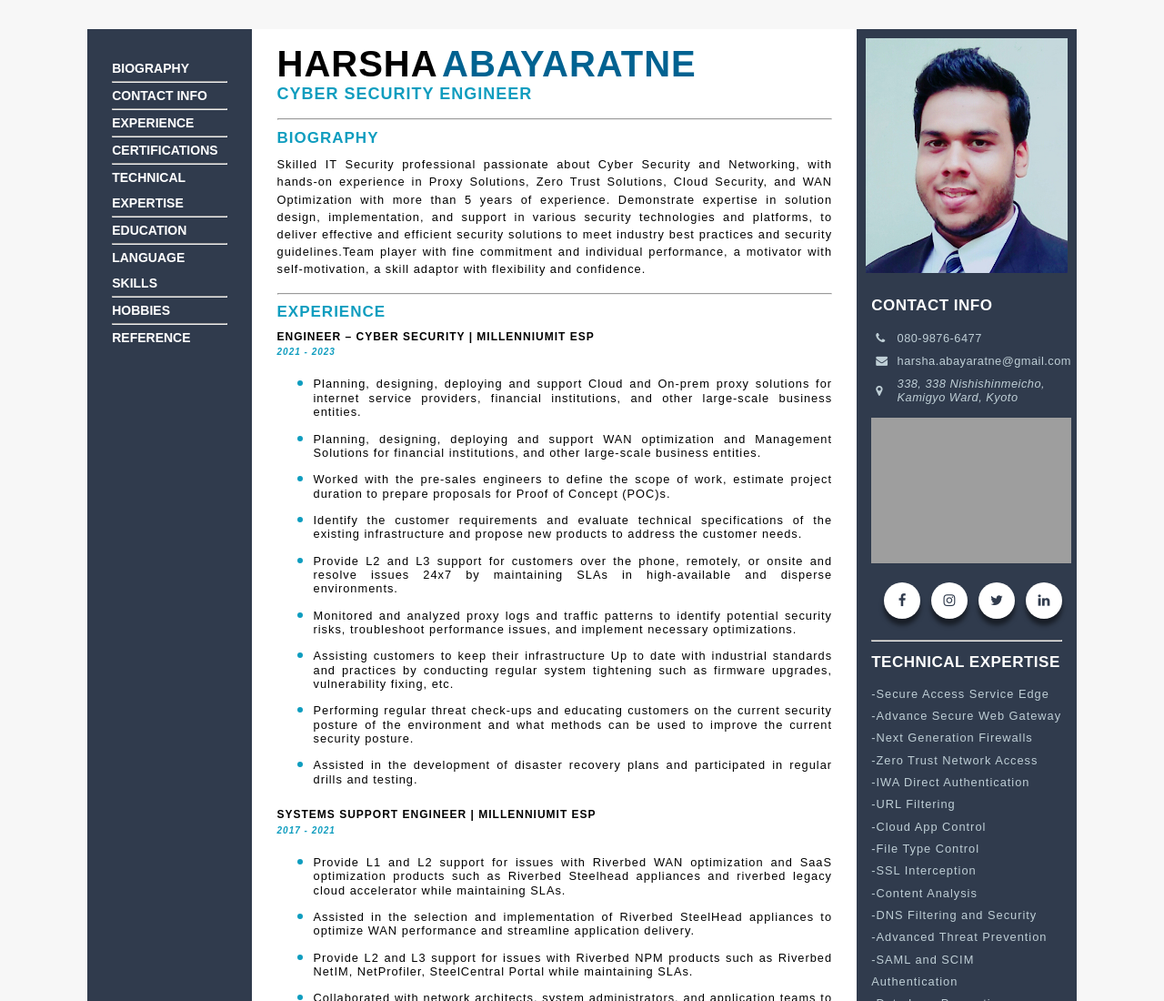
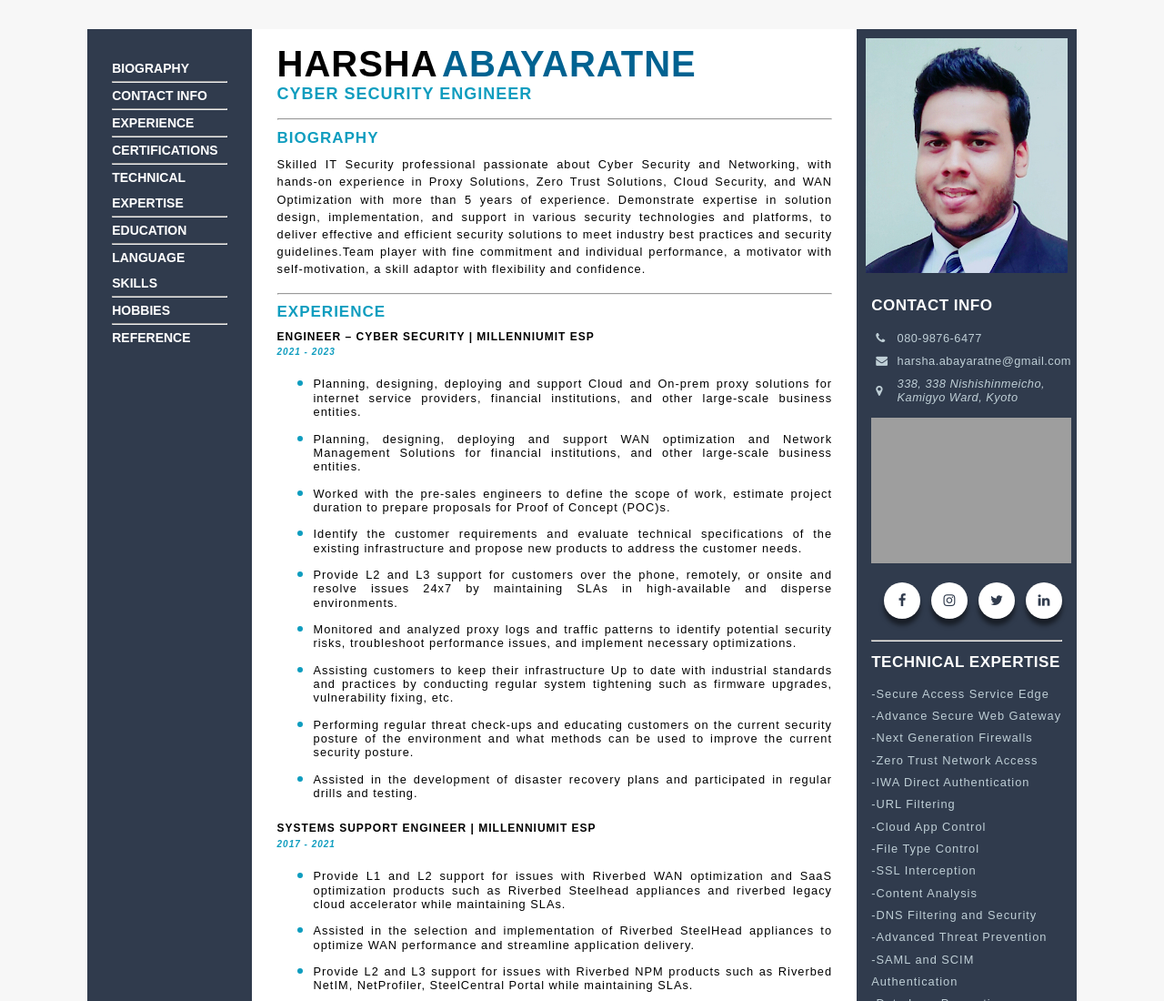
Before and after one commit to harshaa93/web-programming, a plain HTML site: page index.html in a window 1280 px wide. Shown: the top 1100 px of the page at 91% size. Drawn offline with Linux system fonts and the light colour scheme; grey boxes are pictures that could not be loaded.

Commit message:
index.html

```diff
--- a/index.html
+++ b/index.html
@@ -57,7 +57,7 @@
                     <p class="job-year"><i>2021 - 2023</i></p>
                     <ul class="list-1">
                         <li>Planning, designing, deploying and support Cloud and On-prem proxy solutions for internet service providers, financial institutions, and other large-scale business entities.</li>
-                        <li>Planning, designing, deploying and support WAN optimization and Management Solutions for financial institutions, and other large-scale business entities.</li>
+                        <li>Planning, designing, deploying and support WAN optimization and Network Management Solutions for financial institutions, and other large-scale business entities.</li>
                         <li>Worked with the pre-sales engineers to define the scope of work, estimate project duration to prepare proposals for Proof of Concept (POC)s.</li>
                         <li>Identify the customer requirements and evaluate technical specifications of the existing infrastructure and propose new products to address the customer needs.</li>
                         <li>Provide L2 and L3 support for customers over the phone, remotely, or onsite and resolve issues 24x7 by maintaining SLAs in high-available and disperse environments.</li>
```
